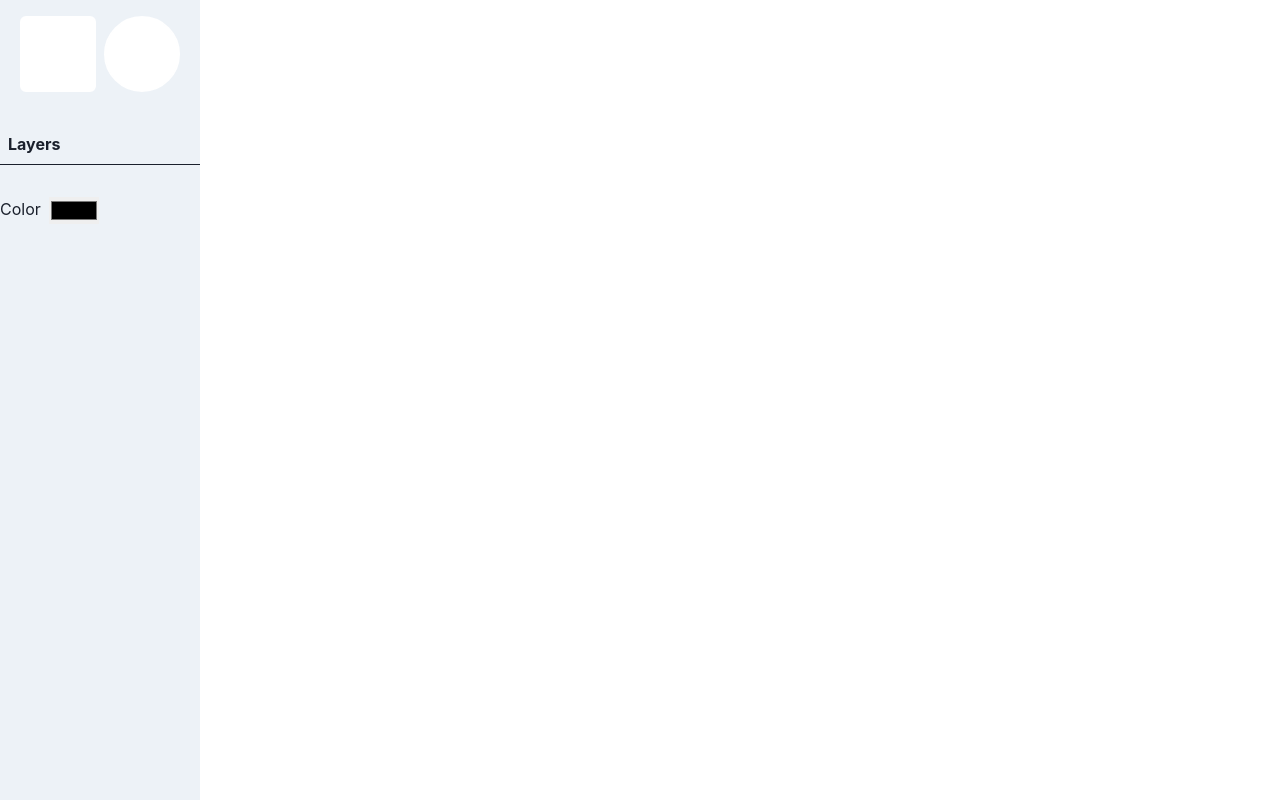
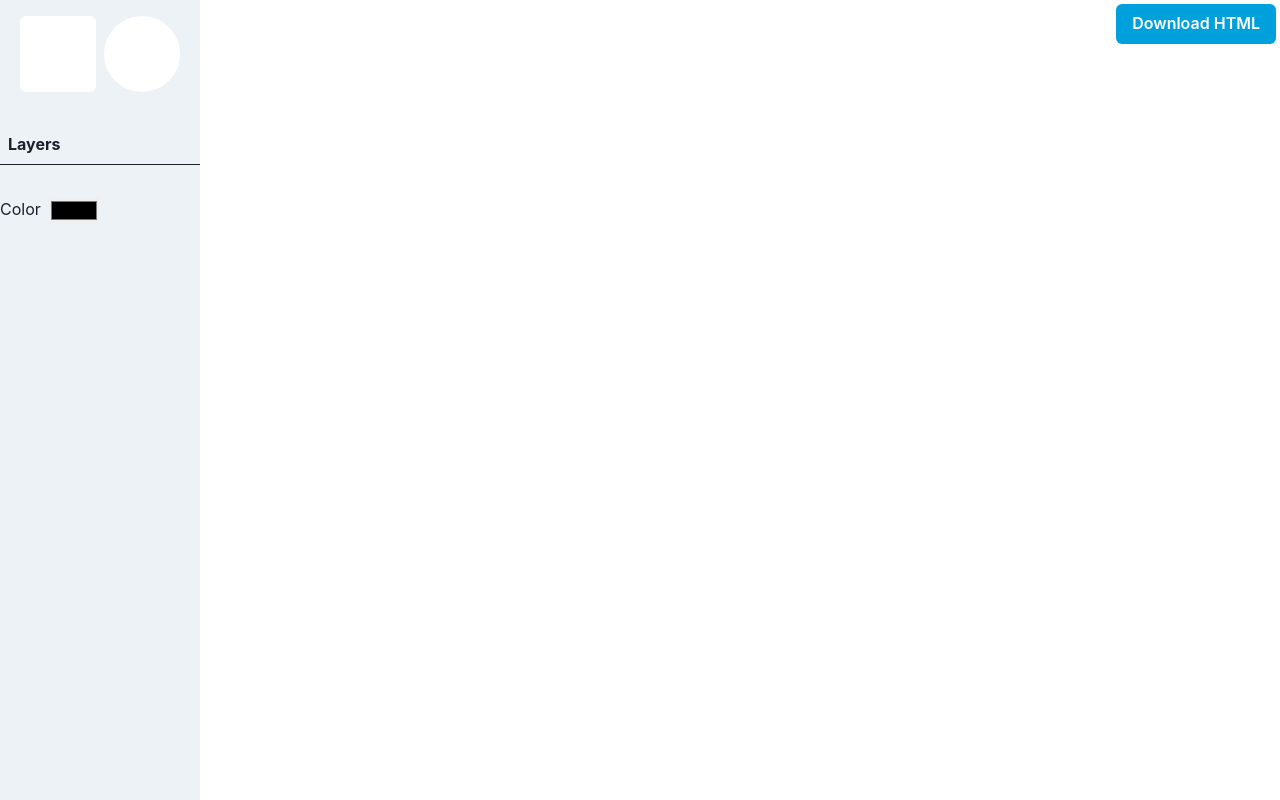
Before and after one commit to Fernando-J-Garcia/Sponge, a Next.js app: page / in a window 1280 px wide. Built offline with nearby package versions, Linux system fonts and the light colour scheme.

Commit message:
added download button for html

```diff
--- a/pages/index.tsx
+++ b/pages/index.tsx
@@ -1,11 +1,40 @@
+import { Button } from "@chakra-ui/react";
 import type { NextPage } from "next";
 import Canvas from "../components/Canvas";
 import { CanvasProvider } from "../components/CanvasProvider";
 import Toolbar from "../components/Toolbar";
 
+function downloadInnerHtml(filename: string, elId: string, mimeType: string) {
+  var el = document.getElementById(elId);
+  if (el === null) {
+    console.error("No Element found with id ", elId);
+    return;
+  }
+  const elHtml = el.innerHTML;
+  var link = document.createElement("a");
+  mimeType = mimeType || "text/plain";
+
+  link.setAttribute("download", filename);
+  link.setAttribute(
+    "href",
+    "data:" + mimeType + ";charset=utf-8," + encodeURIComponent(elHtml)
+  );
+  link.click();
+}
+const filename = "canvas.html";
+
 const Home: NextPage = () => {
   return (
     <div className="home">
+      <Button
+        onClick={() => downloadInnerHtml(filename, "canvas", "text/html")}
+        top="1"
+        right="1"
+        pos={"absolute"}
+        colorScheme="linkedin"
+      >
+        Download HTML
+      </Button>
       <CanvasProvider>
         <Toolbar />
         <Canvas />
```
